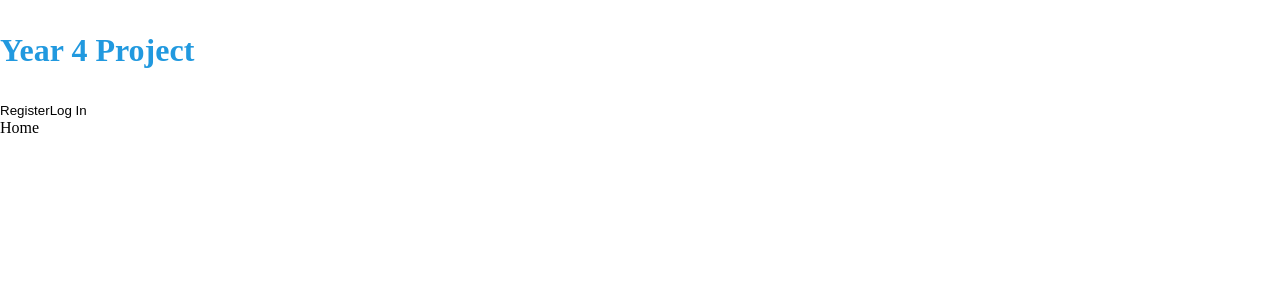
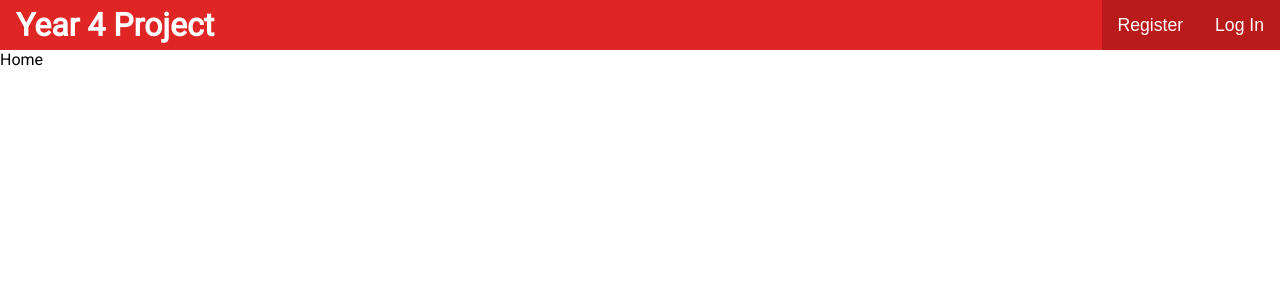
Before and after one commit to jurizzarc/year4-project, a React (Create React App) app in the folder y4project-frontend/: page / in a window 1280 px wide. Shown: the top 300 px of the page. Built offline with nearby package versions, Linux system fonts and the light colour scheme.

Commit message:
Edit styling

```diff
--- a/y4project-frontend/src/components/auth/AuthOptions.js
+++ b/y4project-frontend/src/components/auth/AuthOptions.js
@@ -8,9 +8,9 @@
     const login = () => history.push("/login");
 
     return (
-        <div>
+        <nav className="auth-options">
             <button onClick={register}>Register</button>
             <button onClick={login}>Log In</button>
-        </div>
+        </nav>
     );
 }
--- a/y4project-frontend/src/components/layout/Header.js
+++ b/y4project-frontend/src/components/layout/Header.js
@@ -4,11 +4,11 @@
 
 export default function Header() {
     return (
-        <div>
+        <header id="header">
             <Link to="/">
-                <h1>Year 4 Project</h1>
+                <h1 className="title">Year 4 Project</h1>
             </Link>
             <AuthOptions />
-        </div>
+        </header>
     );
 }
--- a/y4project-frontend/src/style.css
+++ b/y4project-frontend/src/style.css
@@ -29,3 +29,50 @@
 h1, h2, h3, h4, h5, h6, p, ul, ol {
     margin: 1em 0;
 }
+
+/* General */
+body {
+    font-family: 'Roboto', sans-serif;
+}
+
+/* Header */
+#header {
+    background-color: #e02525;
+    display: flex;
+    height: 50px;
+    align-items: center;
+    justify-content: space-between;
+}
+
+#header .title {
+    margin: 0;
+    color: #fff;
+    padding: 0 1rem;
+}
+
+#header .auth-options {
+    display: flex;
+    height: 100%;
+}
+
+#header .auth-options button {
+    background-color: #b91b1b;
+    padding: 0 1rem;
+    color: #fff;
+    font-size: 1.1rem;
+}
+
+#header .auth-options button:hover {
+    background-color: #be3a3a;
+}
+
+@media screen and (max-width: 550px) {
+    #header .title {
+        font-size: 1.2rem;
+    }
+
+    #header .auth-options button {
+        font-size: 0.9rem;
+        padding: 0 0.5rem;
+    }
+}
```
Also changed, not shown: 1 other file (tests, documents, lock files or other folders).
